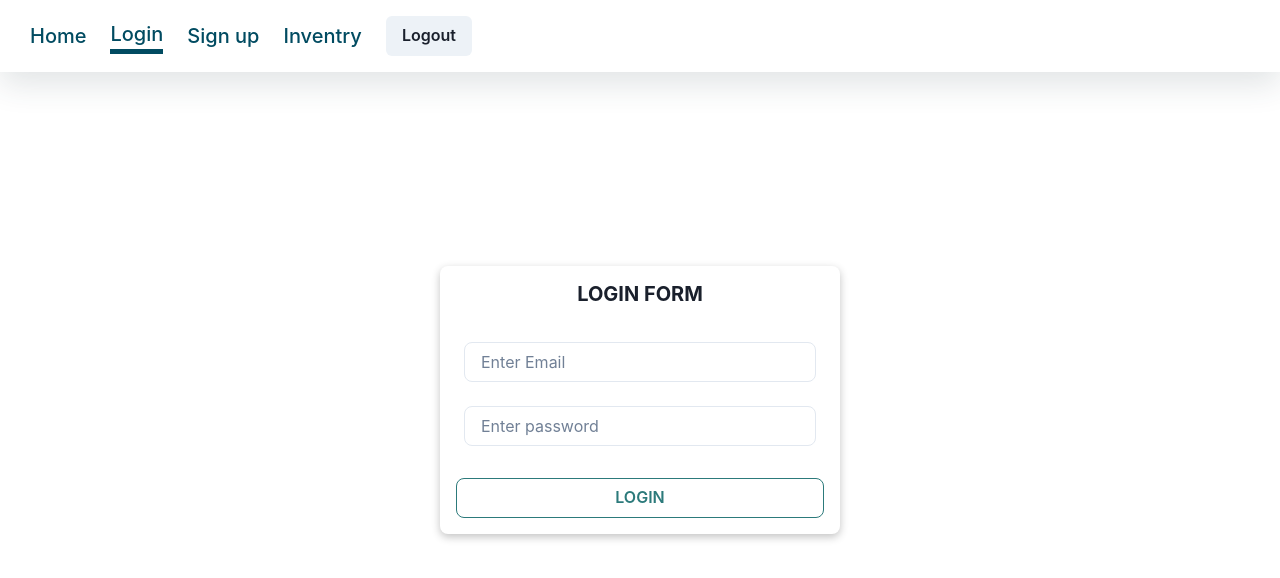
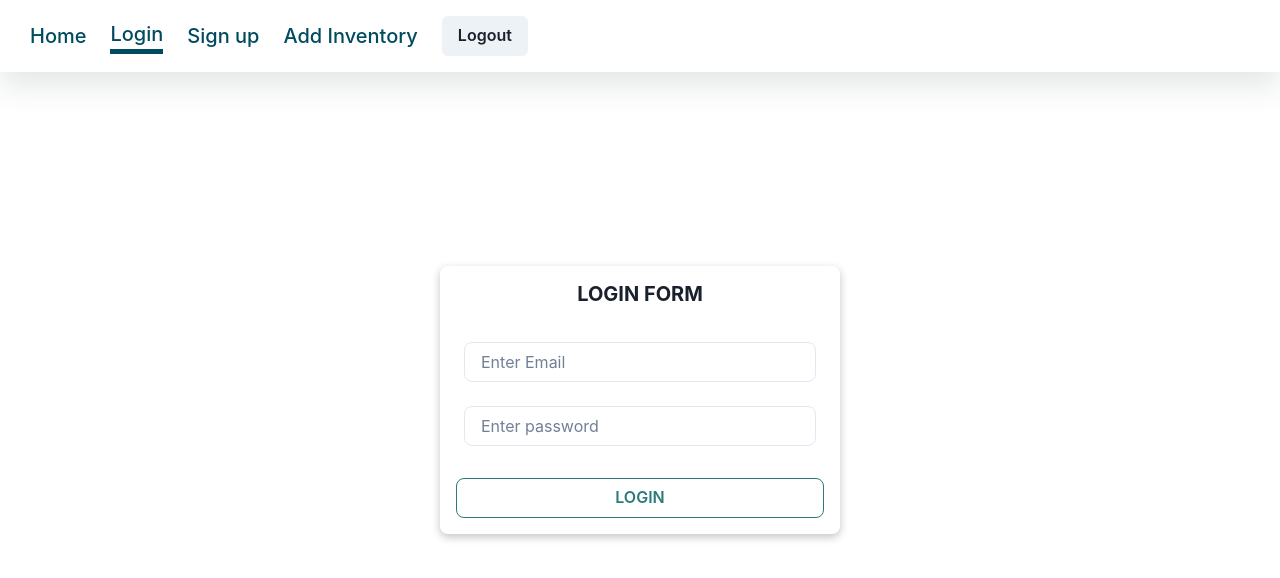
Before and after one commit to satan7549/buycars, a React (Create React App) app in the folder frontend/: page /login in a window 1280 px wide. Shown: the top 578 px of the page. Built offline with nearby package versions, Linux system fonts and the light colour scheme.

Commit message:
Update Navbar.jsx

```diff
--- a/frontend/src/Components/Navbar.jsx
+++ b/frontend/src/Components/Navbar.jsx
@@ -79,15 +79,15 @@ const Navbar = () => {
               </Text>
             </Link>
             <Link
-              to={"/inventry"}
+              to={"/add"}
               as={NavLink}
               borderBottom={
-                location.pathname === "/inventry" ? "5px solid" : undefined
+                location.pathname === "/add" ? "5px solid" : undefined
               }
               _hover={{ borderBottom: "5px solid", cursor: "pointer" }}
             >
               <Text fontSize={"20px"} fontWeight="500">
-                Inventry
+                Add Inventory
               </Text>
             </Link>
             <Button onClick={handleLogout}>Logout</Button>
```
